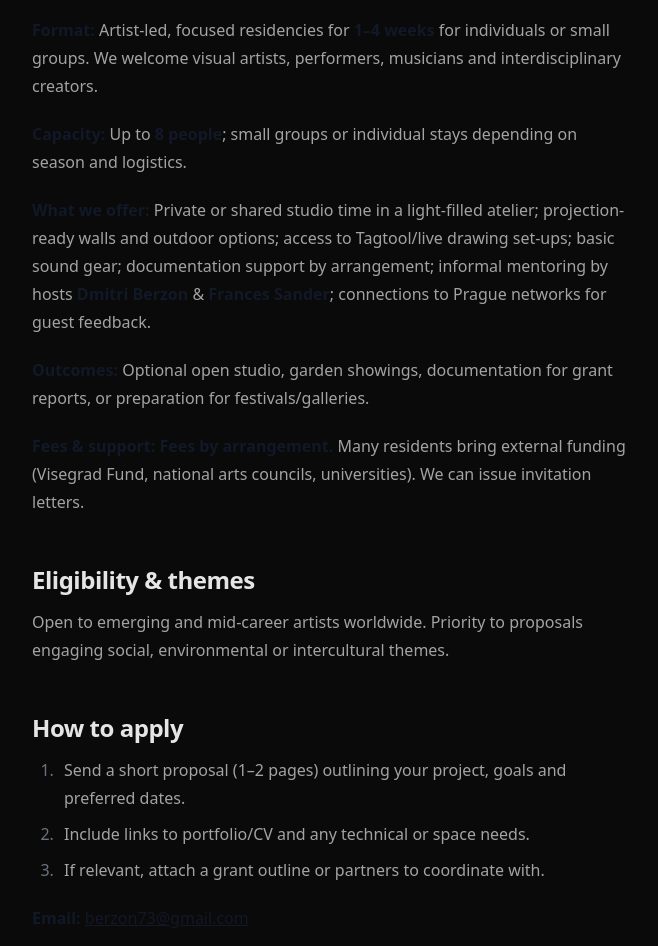
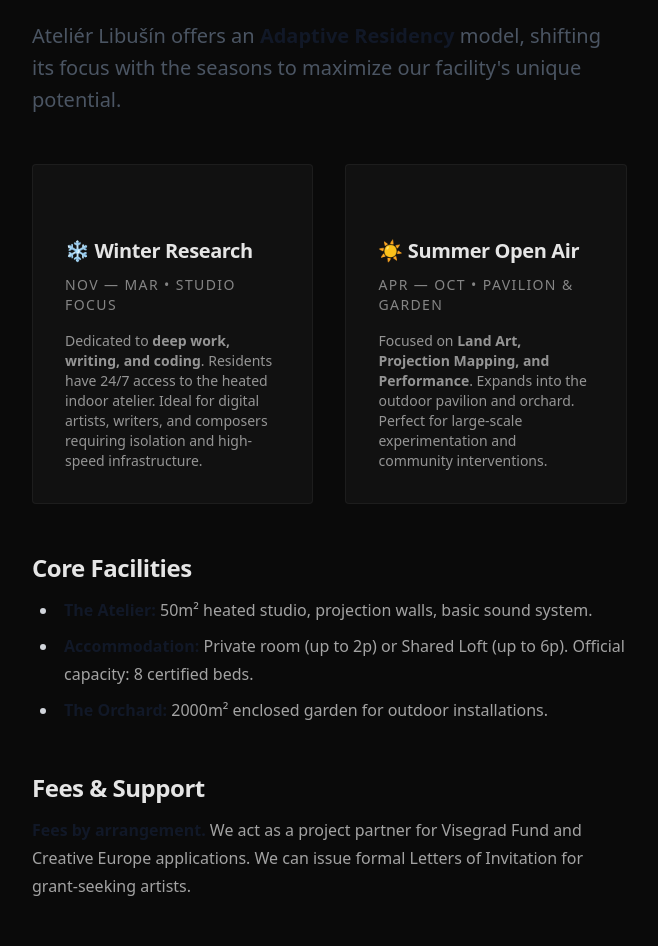
Before and after one commit to dberzon/atelier-libusin-site, a Next.js app: page /residency in a window 1280 px wide. Shown: the part 206-1152 px from the top of the page, without its empty margins (0-658 px from the left). Built offline with nearby package versions, Linux system fonts and the light colour scheme.

Commit message:
feat: add core content pages for apply, mission, and residency programs

```diff
--- a/app/apply/page.tsx
+++ b/app/apply/page.tsx
@@ -3,25 +3,54 @@
 
 import type { Metadata } from 'next'
 
-export const metadata: Metadata = { title: 'Contact — Ateliér Libušín' }
+export const metadata: Metadata = { title: 'Apply — Ateliér Libušín' }
 
-export default function Contact() {
+export default function Apply() {
   return (
-    <article className="prose max-w-none">
-      <h1>Contact</h1>
-      <p><strong>Email:</strong> <a href="mailto:berzon73@gmail.com">berzon73@gmail.com</a></p>
-      <p><strong>Phone:</strong> +420 733 676 140</p>
-      <p><strong>Location:</strong> Libušín, Central Bohemia, Czech Republic (full address on confirmation)</p>
-      <p><strong>Socials:</strong> Instagram / Facebook (links forthcoming)</p>
-      <div className="aspect-video rounded-2xl overflow-hidden border">
-        <iframe
-          title="Map – Ateliér Libušín"
-          loading="lazy"
-          allowFullScreen
-          referrerPolicy="no-referrer-when-downgrade"
-          src="https://www.google.com/maps?q=Libušín%20Czech%20Republic&output=embed">
-        </iframe>
+    <article className="max-w-3xl mx-auto space-y-12">
+
+      <section className="text-center space-y-6">
+        <h1 className="text-4xl text-white font-light">Apply for Residency</h1>
+        <p className="text-xl opacity-80">
+          We accept applications on a rolling basis for the <span className="text-[#00f0ff]">Winter Research</span> and <span className="text-[#ff0055]">Summer Open Air</span> sessions.
+        </p>
+      </section>
+
+      {/* EU Compliance Note */}
+      <div className="bg-white/5 p-6 rounded border border-white/10 text-sm opacity-80 flex gap-4">
+        <span className="text-2xl">🇪🇺</span>
+        <p>
+          This application form captures data required for <strong>Creative Europe</strong> and <strong>Visegrad Fund</strong> reporting.
+          Please answer the "Grant Alignment" questions carefully to help us support your stay.
+        </p>
       </div>
+
+      {/* Smart Form Embed Placeholder */}
+      <div className="w-full bg-[#111] rounded-xl overflow-hidden min-h-[600px] border border-white/10 relative">
+        <div className="absolute inset-0 flex items-center justify-center flex-col opacity-50">
+          <p className="mb-4">[ Tally.so Smart Form Embed ]</p>
+          <ul className="text-sm list-disc text-left space-y-2">
+            <li>Logic: Applicant Type (Individual/Group)</li>
+            <li>Logic: Grant Alignment (Sustainability/Digital/Social)</li>
+            <li>Logic: Green Mobility Tracker</li>
+            <li>Upload: Portfolio (PDF/Link)</li>
+          </ul>
+        </div>
+        {/* Actual Embed Code would go here: <iframe data-tally-src="..." ... /> */}
+      </div>
+
+      <section className="grid md:grid-cols-2 gap-8 text-sm opacity-70 pt-8 border-t border-white/10">
+        <div>
+          <h3 className="font-bold text-white mb-2">Response Time</h3>
+          <p>We usually respond within 7 days. If your proposal is time-sensitive, please indicate this in the project description.</p>
+        </div>
+        <div>
+          <h3 className="font-bold text-white mb-2">General Inquiries</h3>
+          <p>For questions outside the residency application process:<br />
+            <a href="mailto:berzon73@gmail.com" className="text-[#00f0ff] hover:underline">berzon73@gmail.com</a></p>
+        </div>
+      </section>
+
     </article>
   )
 }
--- a/app/mission/page.tsx
+++ b/app/mission/page.tsx
@@ -44,6 +44,26 @@
                 </div>
             </section>
 
+            {/* Social & Intercultural Mission (New User Request) */}
+            <section className="card border-l-4 border-l-[#ff0055] p-8">
+                <h2 className="text-xl font-semibold text-white mb-4">Social & Intercultural Mission</h2>
+                <p className="opacity-90 leading-relaxed mb-6">
+                    Ateliér Libušín operates as a <strong>"Cross-Border Hub,"</strong> dedicated to fostering social inclusion through the lens of digital and land art.
+                    We believe that technical innovation—specifically through tools like Tagtool—serves as a universal language that transcends cultural and linguistic barriers.
+                </p>
+                <ul className="space-y-3 opacity-80 text-sm">
+                    <li>
+                        <strong className="text-white">Equitable Access:</strong> We actively prioritize applications from artists underrepresented in the European digital arts scene.
+                    </li>
+                    <li>
+                        <strong className="text-white">Community Connectivity:</strong> Every residency includes a "Local Exchange" component, ensuring international work engages with the rural community.
+                    </li>
+                    <li>
+                        <strong className="text-white">Capacity Building:</strong> We provide mentorship to help artists from all backgrounds develop the digital literacy required for modern mobility.
+                    </li>
+                </ul>
+            </section>
+
             {/* Green Mobility */}
             <section className="bg-[#111] p-8 rounded-lg">
                 <h2 className="text-2xl font-semibold mb-6 flex items-center gap-2">
@@ -64,7 +84,7 @@
                     </div>
                     <div>
                         <div className="h-full bg-white/5 rounded flex items-center justify-center text-xs opacity-50 p-4">
-               [Map Placeholder: Nádraží Veleslavín -> Libušín]
+                            [Map Placeholder: Nádraží Veleslavín &rarr; Libušín]
                         </div>
                     </div>
                 </div>
--- a/app/residency/page.tsx
+++ b/app/residency/page.tsx
@@ -7,24 +7,42 @@
 export default function Residency() {
   return (
     <article className="prose max-w-none">
-      <h1>Residency</h1>
-      <p><strong>Format:</strong> Artist-led, focused residencies for <strong>1–4 weeks</strong> for individuals or small groups. We welcome visual artists, performers, musicians and interdisciplinary creators.</p>
-      <p><strong>Capacity:</strong> Up to <strong>8 people</strong>; small groups or individual stays depending on season and logistics.</p>
-      <p><strong>What we offer:</strong> Private or shared studio time in a light-filled atelier; projection-ready walls and outdoor options; access to Tagtool/live drawing set-ups; basic sound gear; documentation support by arrangement; informal mentoring by hosts <strong>Dmitri Berzon</strong> & <strong>Frances Sander</strong>; connections to Prague networks for guest feedback.</p>
-      <p><strong>Outcomes:</strong> Optional open studio, garden showings, documentation for grant reports, or preparation for festivals/galleries.</p>
-      <p><strong>Fees &amp; support:</strong> <strong>Fees by arrangement.</strong> Many residents bring external funding (Visegrad Fund, national arts councils, universities). We can issue invitation letters.</p>
+      <h1>Residency Program</h1>
+      <p className="lead">
+        Ateliér Libušín offers an <strong>Adaptive Residency</strong> model, shifting its focus with the seasons to maximize our facility's unique potential.
+      </p>
 
-      <h2>Eligibility & themes</h2>
-      <p>Open to emerging and mid-career artists worldwide. Priority to proposals engaging social, environmental or intercultural themes.</p>
+      <section className="grid md:grid-cols-2 gap-8 not-prose my-12">
+        <div className="card p-6 border-t-4 border-t-[#00f0ff]">
+          <h3 className="text-xl font-bold text-white mb-2">❄️ Winter Research</h3>
+          <p className="text-sm opacity-80 uppercase tracking-widest mb-4">Nov — Mar • Studio Focus</p>
+          <p className="text-sm opacity-90">
+            Dedicated to <strong>deep work, writing, and coding</strong>. Residents have 24/7 access to the heated indoor atelier.
+            Ideal for digital artists, writers, and composers requiring isolation and high-speed infrastructure.
+          </p>
+        </div>
+        <div className="card p-6 border-t-4 border-t-[#ff0055]">
+          <h3 className="text-xl font-bold text-white mb-2">☀️ Summer Open Air</h3>
+          <p className="text-sm opacity-80 uppercase tracking-widest mb-4">Apr — Oct • Pavilion & Garden</p>
+          <p className="text-sm opacity-90">
+            Focused on <strong>Land Art, Projection Mapping, and Performance</strong>.
+            Expands into the outdoor pavilion and orchard. Perfect for large-scale experimentation and community interventions.
+          </p>
+        </div>
+      </section>
 
-      <h2>How to apply</h2>
-      <ol>
-        <li>Send a short proposal (1–2 pages) outlining your project, goals and preferred dates.</li>
-        <li>Include links to portfolio/CV and any technical or space needs.</li>
-        <li>If relevant, attach a grant outline or partners to coordinate with.</li>
-      </ol>
-      <p><strong>Email:</strong> <a href="mailto:berzon73@gmail.com">berzon73@gmail.com</a></p>
-      <p><em>Response time:</em> usually within one week.</p>
+      <h2>Core Facilities</h2>
+      <ul>
+        <li><strong>The Atelier:</strong> 50m² heated studio, projection walls, basic sound system.</li>
+        <li><strong>Accommodation:</strong> Private room (up to 2p) or Shared Loft (up to 6p). Official capacity: 8 certified beds.</li>
+        <li><strong>The Orchard:</strong> 2000m² enclosed garden for outdoor installations.</li>
+      </ul>
+
+      <h2>Fees & Support</h2>
+      <p>
+        <strong>Fees by arrangement.</strong> We act as a project partner for Visegrad Fund and Creative Europe applications.
+        We can issue formal Letters of Invitation for grant-seeking artists.
+      </p>
     </article>
   )
 }
```
